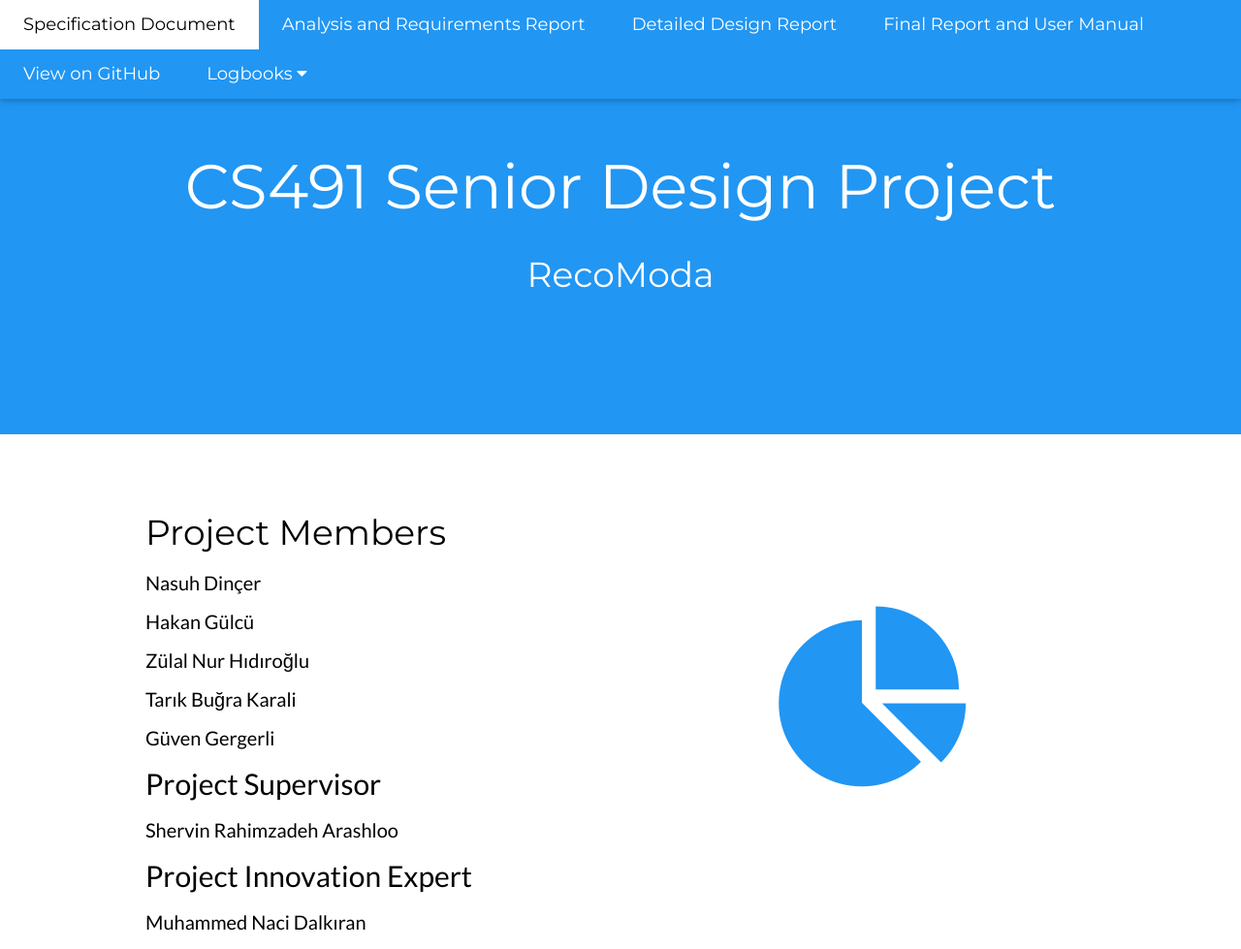
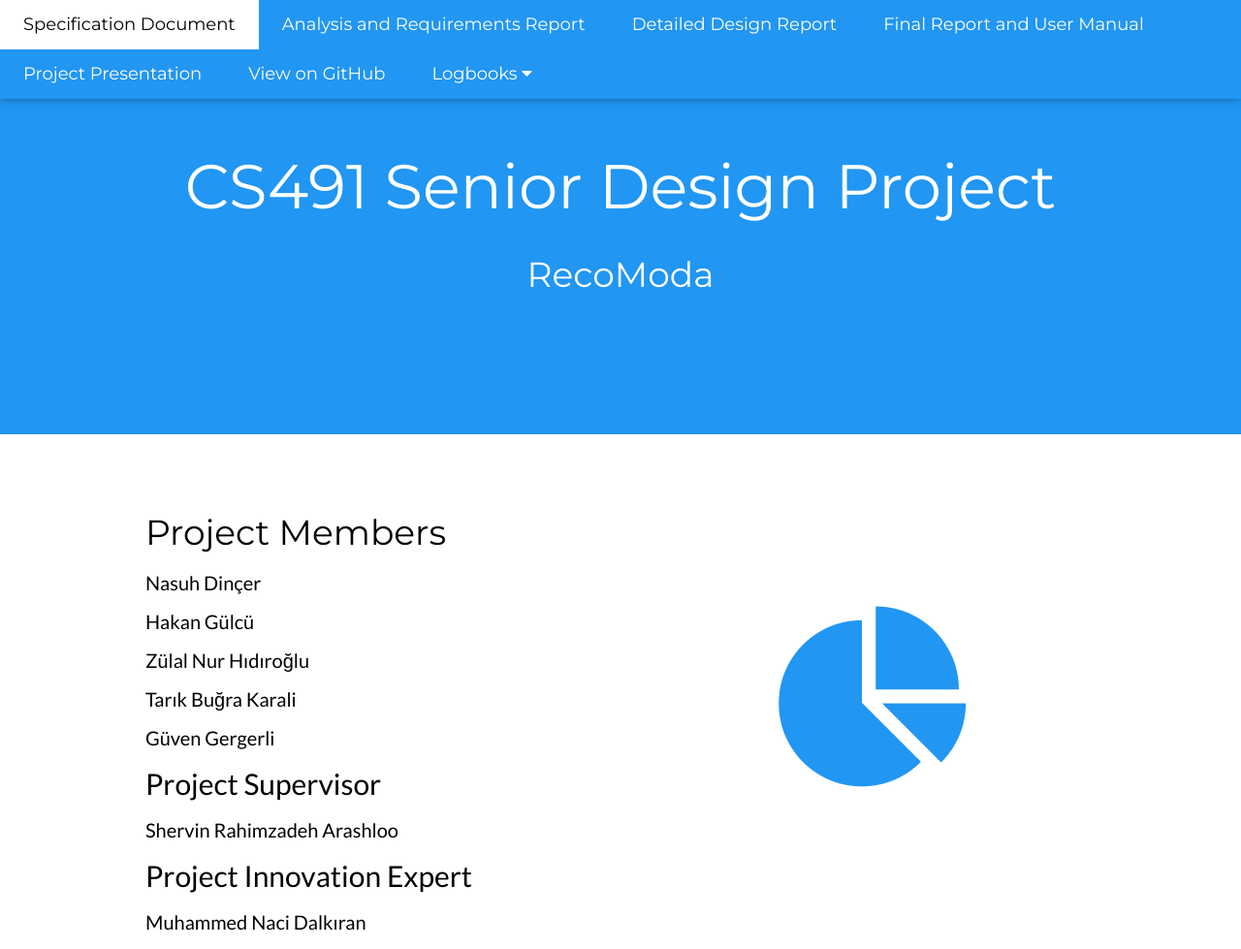
Before and after one commit to NasuhDincer/Reco-Moda, a plain HTML site: page index.html in a window 1280 px wide. Shown: the top 979 px of the page at 97% size. Drawn offline with nearby package versions, Linux system fonts and the light colour scheme.

Commit message:
Update index.html

```diff
--- a/index.html
+++ b/index.html
@@ -24,6 +24,7 @@
         <a href="https://github.com/NasuhDincer/RecoModa/blob/main/Reports/T2331_Analysis_Requirements_Report.pdf" class="w3-bar-item w3-button w3-hide-small w3-padding-large w3-hover-white">Analysis and Requirements Report</a>
         <a href="https://github.com/NasuhDincer/RecoModa/blob/main/Reports/Detailed%20Design%20Report.pdf" class="w3-bar-item w3-button w3-hide-small w3-padding-large w3-hover-white">Detailed Design Report</a>
         <a href="https://github.com/NasuhDincer/RecoModa/blob/main/Reports/T2331_FinalReport.pdf" class="w3-bar-item w3-button w3-hide-small w3-padding-large w3-hover-white">Final Report and User Manual</a>
+        <a href="https://www.canva.com/design/DAFVO8bnngQ/pcmP9hT-EYwnJ0Rya2PfDw/edit?utm_content=DAFVO8bnngQ&utm_campaign=designshare&utm_medium=link2&utm_source=sharebutton" class="w3-bar-item w3-button w3-hide-small w3-padding-large w3-hover-white">Project Presentation</a>
         <a href="https://github.com/NasuhDincer/RecoModa" class="w3-bar-item w3-button w3-hide-small w3-padding-large w3-hover-white">View on GitHub</a>
         <div class="w3-dropdown-hover">
             <button class="w3-button w3-hide-small w3-padding-large w3-hover-white">Logbooks <i class="fa fa-caret-down"></i></button>
@@ -43,6 +44,7 @@
         <a href="https://github.com/NasuhDincer/RecoModa/blob/main/Reports/T2331_Analysis_Requirements_Report.pdf" class="w3-bar-item w3-button w3-padding-large">Analysis and Requirements Report</a>
         <a href="https://github.com/NasuhDincer/RecoModa/blob/main/Reports/Detailed%20Design%20Report.pdf" class="w3-bar-item w3-button w3-padding-large">Detailed Design Report</a>
         <a href="https://github.com/NasuhDincer/RecoModa/blob/main/Reports/T2331_FinalReport.pdf" class="w3-bar-item w3-button w3-padding-large">Final Report and User Manual</a>
+        <a href="https://www.canva.com/design/DAFVO8bnngQ/pcmP9hT-EYwnJ0Rya2PfDw/edit?utm_content=DAFVO8bnngQ&utm_campaign=designshare&utm_medium=link2&utm_source=sharebutton" class="w3-bar-item w3-button w3-padding-large">Project Presentation</a>
         <a href="https://github.com/NasuhDincer/RecoModa" class="w3-bar-item w3-button w3-padding-large">View on GitHub</a>
         <a href="https://docs.google.com/document/d/1mn6CDdmK4O6u19QULYhjmVh0iT8aC58vYYPA-_w3YZs/edit?usp=sharing" class="w3-bar-item w3-button w3-padding-large">Nasuh Dinçer</a>
         <a href="https://docs.google.com/document/d/15Y6MfC-gn9YZNNZFlCQCafashCosqJoy93Mxw6iiQWM/edit?usp=sharing" class="w3-bar-item w3-button w3-padding-large">Hakan Gülcü</a>
```
